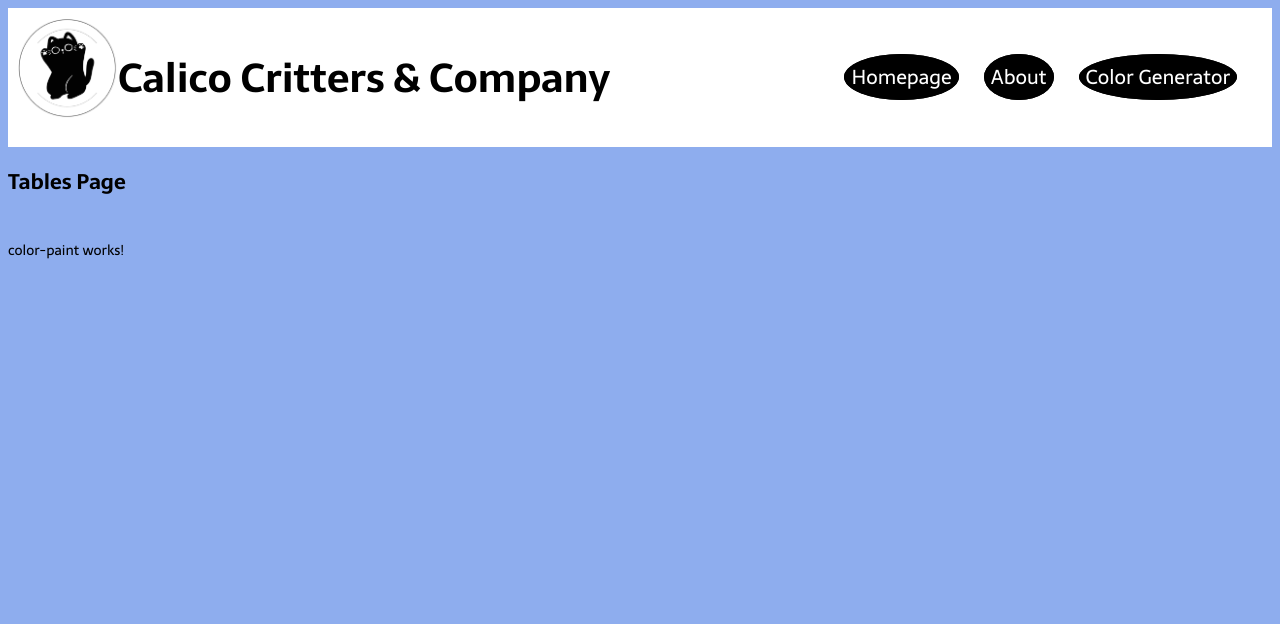
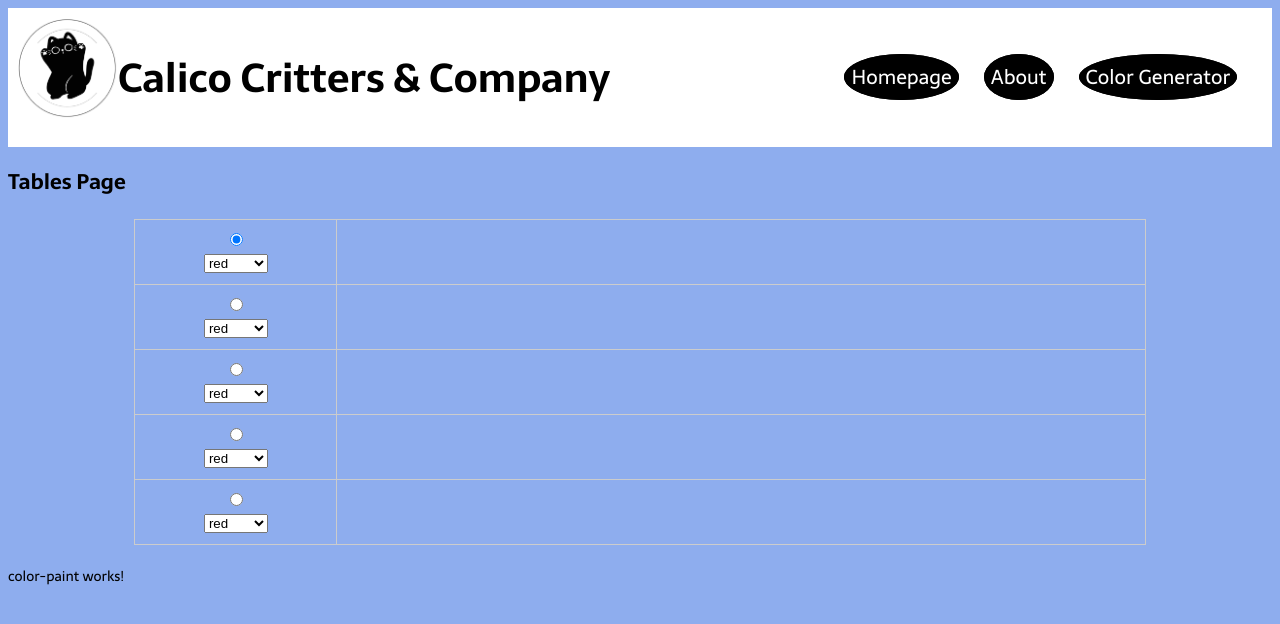
Before and after one commit to jenelisegeorge/cs312-Milestone1, an Angular app in the folder Calico-Critters/: page /color-tables in a window 1280 px wide. Shown: the top 624 px of the page. Built offline with nearby package versions, Linux system fonts and the light colour scheme; a web font is replaced by a local one.

Commit message:
Fix Table 1

```diff
--- a/Calico-Critters/src/app/color-select/color-select.component.css
+++ b/Calico-Critters/src/app/color-select/color-select.component.css
@@ -0,0 +1,16 @@
+table {
+    width: 80%;
+    margin: 20px auto;
+    border-collapse: collapse;
+  }
+  td {
+    border: 1px solid #ccc;
+    padding: 10px;
+  }
+  .left-column {
+    width: 20%;
+    text-align: center;
+  }
+  .right-column {
+    width: 80%;
+  }
--- a/Calico-Critters/src/app/color-select/color-select.component.html
+++ b/Calico-Critters/src/app/color-select/color-select.component.html
@@ -1,107 +1,23 @@
-<!DOCTYPE html>
-<html lang="en">
-<head>
-  <meta charset="UTF-8" />
-  <title>Color Selection Table</title>
-  <style>
-    body {
-      font-family: Arial, sans-serif;
-    }
-    table {
-      width: 80%;
-      margin: 20px auto;
-      border-collapse: collapse;
-    }
-    td {
-      border: 1px solid #ccc;
-      padding: 10px;
-    }
-    .left-column {
-      width: 20%;
-      text-align: center;
-    }
-    .right-column {
-      width: 80%;
-    }
-  </style>
-</head>
-<body>
-
-<table id="color-selection-table"></table>
-
-<script>
-  const colorsList = ["red", "orange", "yellow", "green", "blue", "purple", "grey", "brown", "black", "teal"];
-
-  function generateColorSelectionTable(numColors) {
-    const table = document.getElementById("color-selection-table");
-    table.innerHTML = "";
-    const dropdowns = [];
-
-    for (let i = 0; i < numColors; i++) {
-      const row = document.createElement("tr");
-
-      // Left Column
-      const leftCell = document.createElement("td");
-      leftCell.className = "left-column";
-
-      const radio = document.createElement("input");
-      radio.type = "radio";
-      radio.name = "selectedColor";
-      radio.value = i;
-      if (i === 0) radio.checked = true;
-
-      const select = document.createElement("select");
-      select.dataset.index = i;
-      dropdowns.push(select);
-
-      // Fill dropdown with options
-      colorsList.forEach(color => {
-        const option = document.createElement("option");
-        option.value = color;
-        option.textContent = color;
-        select.appendChild(option);
-      });
-
-      // Set default unique selection
-      select.value = colorsList[i];
-
-      // Add change listener
-      select.addEventListener("change", () => {
-        updateDropdownOptions(dropdowns);
-      });
-
-      leftCell.appendChild(radio);
-      leftCell.appendChild(document.createElement("br"));
-      leftCell.appendChild(select);
-
-      // Right Column (blank for now)
-      const rightCell = document.createElement("td");
-      rightCell.className = "right-column";
-
-      row.appendChild(leftCell);
-      row.appendChild(rightCell);
-      table.appendChild(row);
-    }
-
-    updateDropdownOptions(dropdowns);
-  }
-
-  function updateDropdownOptions(dropdowns) {
-    // Get all selected values
-    const selectedValues = new Set(dropdowns.map(d => d.value));
-
-    dropdowns.forEach(currentDropdown => {
-      const currentValue = currentDropdown.value;
-      Array.from(currentDropdown.options).forEach(option => {
-        // Disable if selected elsewhere (but allow its own value)
-        option.disabled = selectedValues.has(option.value) && option.value !== currentValue;
-      });
-    });
-  }
-
-  // Generate the table with a test value (e.g., 5 colors)
-  generateColorSelectionTable(5);
-</script>
-
-</body>
-</html>
+<table>
+  <tr *ngFor="let color of selectedColors; let i = index">
+    <td class="left-column">
+      <input
+        type="radio"
+        name="selectedColor"
+        [checked]="selectedRadioIndex === i"
+        (change)="onRadioChange(i)"
+      />
+      <br />
+      <select [value]="selectedColors[i]" (change)="onColorChange(i, $event)">
+        <option
+          *ngFor="let optionColor of colorsList"
+          [value]="optionColor"
+          [disabled]="isColorDisabled(optionColor, i)"
+        >
+          {{ optionColor }}
+        </option>
+      </select>
+    </td>
+    <td class="right-column"></td>
+  </tr>
+</table>
--- a/Calico-Critters/src/app/color-select/color-select.component.ts
+++ b/Calico-Critters/src/app/color-select/color-select.component.ts
@@ -1,11 +1,47 @@
+// import { Component } from '@angular/core';
+
+// @Component({
+//   selector: 'app-color-select',
+//   imports: [],
+//   templateUrl: './color-select.component.html',
+//   styleUrl: './color-select.component.css'
+// })
+// export class ColorSelectComponent {
+
+// }
+
 import { Component } from '@angular/core';
+import { CommonModule } from '@angular/common';
+import { FormsModule } from '@angular/forms';
 
 @Component({
   selector: 'app-color-select',
-  imports: [],
+  standalone: true,               // ✅ Make it standalone
+  imports: [CommonModule, FormsModule],  // ✅ Add needed modules
   templateUrl: './color-select.component.html',
-  styleUrl: './color-select.component.css'
+  styleUrls: ['./color-select.component.css']
 })
 export class ColorSelectComponent {
+  colorsList = ["red", "orange", "yellow", "green", "blue", "purple", "grey", "brown", "black", "teal"];
+  numColors = 5;
+  selectedColors: string[] = [];
+  selectedRadioIndex: number = 0;
 
+  ngOnInit() {
+    this.selectedColors = this.colorsList.slice(0, this.numColors);
+  }
+
+  onColorChange(index: number, event: Event) {
+    const target = event.target as HTMLSelectElement;
+    const newColor = target.value;
+    this.selectedColors[index] = newColor;
+  }
+
+  isColorDisabled(color: string, currentIndex: number): boolean {
+    return this.selectedColors.includes(color) && this.selectedColors[currentIndex] !== color;
+  }
+
+  onRadioChange(index: number) {
+    this.selectedRadioIndex = index;
+  }
 }
```
Also changed, not shown: Calico-Critters/src/app/app.component.html (line endings or trailing spaces), 1 other file (tests, documents, lock files or other folders).
